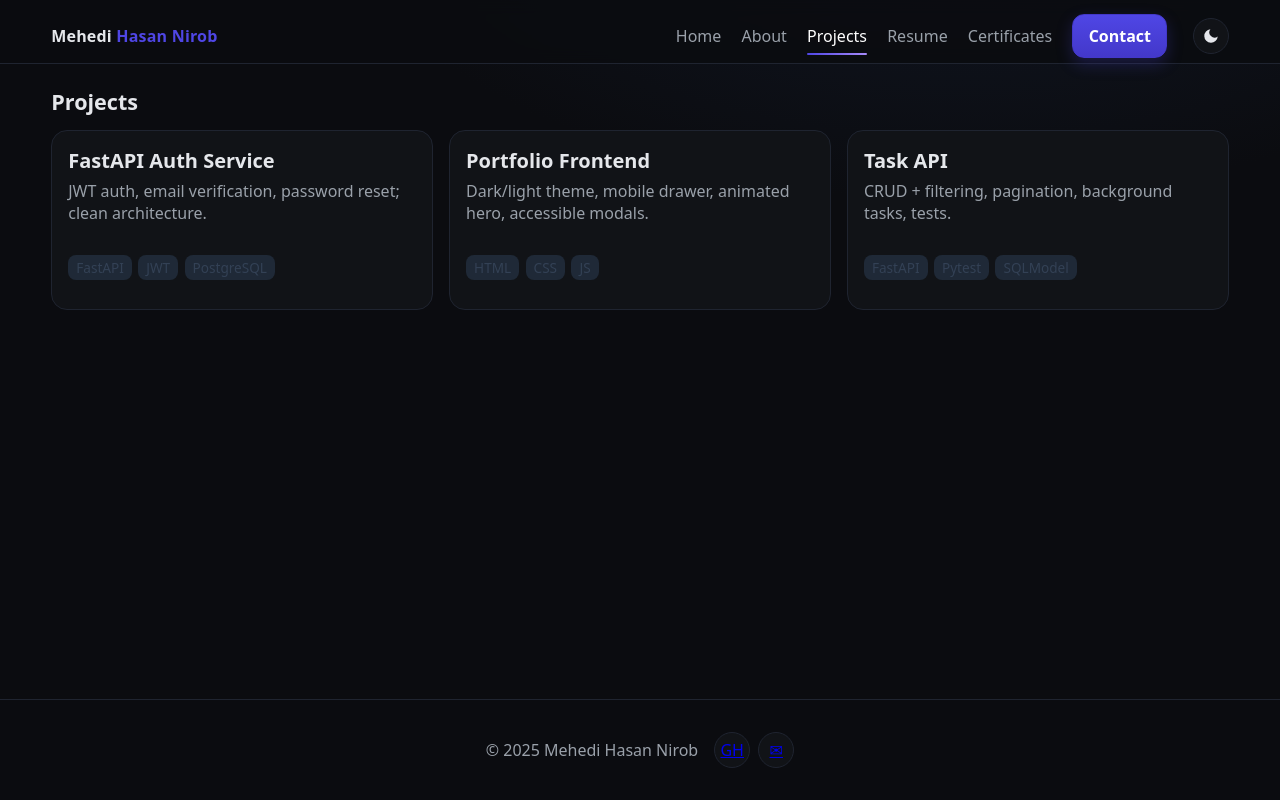
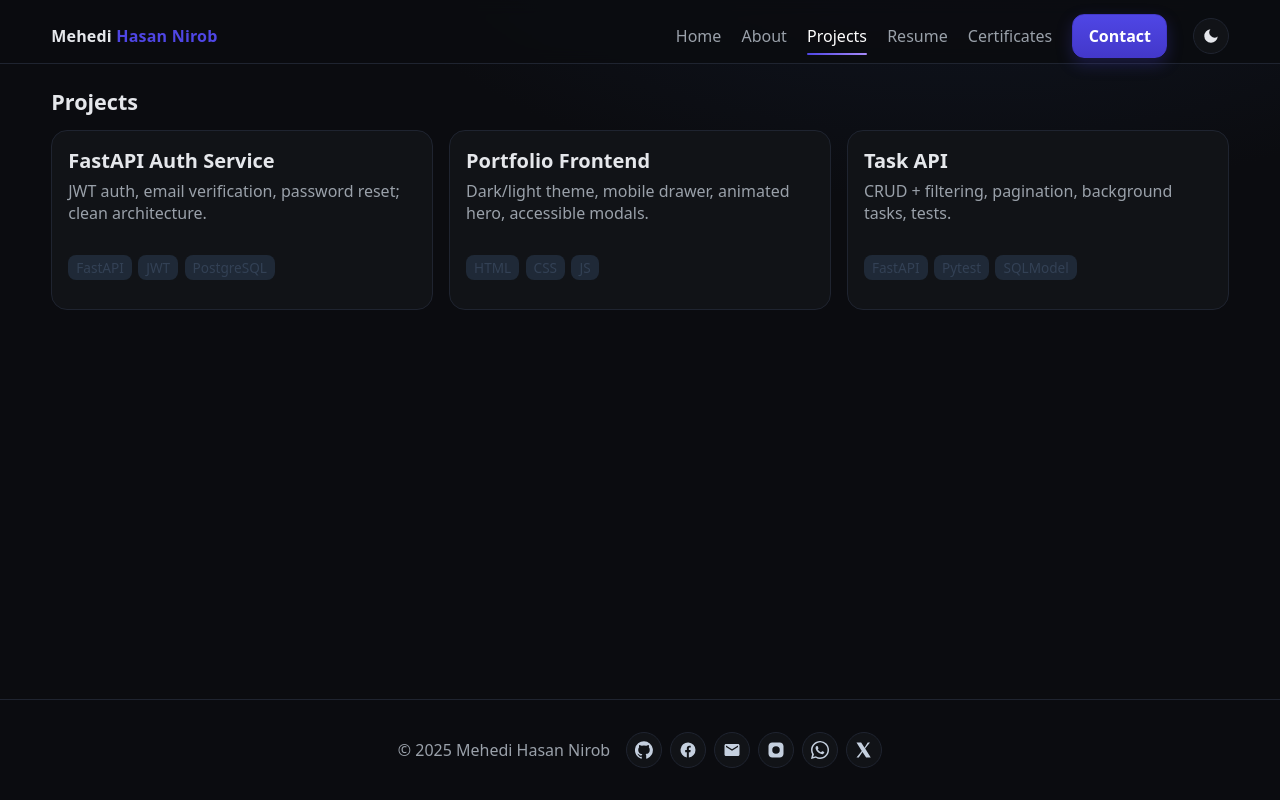
Before and after one commit to Nirob-0812/nirob-0812.github.io, a plain HTML site: page projects.html in a window 1280 px wide. Drawn offline with Linux system fonts and the light colour scheme.

Commit message:
Update projects.html

```diff
--- a/projects.html
+++ b/projects.html
@@ -54,14 +54,55 @@
     </section>
   </main>
 
-  <footer class="site-footer">
-    <div class="container footer-grid">
-      <div class="copyright">© <span id="year"></span> Mehedi Hasan Nirob</div>
-      <div class="socials">
-        <a href="https://github.com/Nirob-0812" target="_blank" rel="noopener">GH</a>
-        <a href="mailto:mehedihasannirobcsediu@gmail.com">✉</a>
-      </div>
-    </div>
-  </footer>
+<footer class="site-footer">
+  <div class="container footer-grid">
+    <div class="copyright">© <span id="year"></span> Mehedi Hasan Nirob</div>
+
+    <nav class="socials" aria-label="Social links">
+      <!-- GitHub -->
+      <a href="https://github.com/Nirob-0812" aria-label="GitHub" target="_blank" rel="noopener">
+        <svg viewBox="0 0 24 24" role="img" aria-hidden="true">
+          <path d="M12 .296A12 12 0 0 0 8.21 23.7c.6.11.82-.26.82-.58 0-.29-.01-1.06-.02-2.08-3.34.73-4.04-1.61-4.04-1.61-.55-1.39-1.34-1.76-1.34-1.76-1.09-.75.08-.74.08-.74 1.2.08 1.83 1.23 1.83 1.23 1.07 1.83 2.8 1.3 3.49.99.11-.78.42-1.3.76-1.6-2.67-.3-5.47-1.34-5.47-5.95 0-1.31.47-2.38 1.23-3.22-.12-.3-.53-1.5.12-3.12 0 0 1.01-.32 3.3 1.23a11.5 11.5 0 0 1 6 0c2.28-1.55 3.3-1.23 3.3-1.23.65 1.62.24 2.82.12 3.12.77.84 1.23 1.9 1.23 3.22 0 4.62-2.8 5.64-5.48 5.94.43.37.81 1.1.81 2.23 0 1.61-.01 2.9-.01 3.29 0 .32.22.7.83.58A12 12 0 0 0 12 .296z"/>
+        </svg>
+      </a>
+
+      <!-- Facebook -->
+      <a href="https://facebook.com/nirob0812" aria-label="Facebook" target="_blank" rel="noopener">
+        <svg viewBox="0 0 24 24" aria-hidden="true">
+          <path d="M22 12a10 10 0 1 0-11.56 9.9v-7h-2.2V12h2.2V9.8c0-2.17 1.29-3.37 3.27-3.37.95 0 1.95.17 1.95.17v2.15h-1.1c-1.08 0-1.42.67-1.42 1.36V12h2.42l-.39 2.9h-2.03v7A10 10 0 0 0 22 12z"/>
+        </svg>
+      </a>
+
+      <!-- Email -->
+      <a href="mailto:mehedihasannirobcsediu@gmail.com" aria-label="Email">
+        <svg viewBox="0 0 24 24" aria-hidden="true">
+          <path d="M20 4H4c-1.1 0-2 .9-2 2v12c0 1.1.9 2 2 2h16c1.1 0 2-.9 2-2V6c0-1.1-.9-2-2-2zM20 8l-8 5L4 8V6l8 5 8-5v2z"/>
+        </svg>
+      </a>
+
+      <!-- Instagram -->
+      <a href="https://www.instagram.com/mehedihasannirob0812/" aria-label="Instagram" target="_blank" rel="noopener">
+        <svg viewBox="0 0 24 24" aria-hidden="true">
+          <path d="M7 2h10c2.76 0 5 2.24 5 5v10c0 2.76-2.24 5-5 5H7c-2.76 0-5-2.24-5-5V7c0-2.76 2.24-5 5-5zm5 5a5 5 0 100 10 5 5 0 000-10z"/>
+          <circle cx="18.5" cy="5.5" r="1.5"/>
+        </svg>
+      </a>
+
+      <!-- WhatsApp -->
+      <a href="https://wa.me/8801736121659" aria-label="WhatsApp" target="_blank" rel="noopener">
+        <svg viewBox="0 0 24 24" aria-hidden="true">
+          <path d="M20.52 3.48A11.77 11.77 0 0012 0C5.37 0 0 5.37 0 12c0 2.11.55 4.08 1.5 5.82L0 24l6.37-1.67A11.95 11.95 0 0012 24c6.63 0 12-5.37 12-12 0-3.19-1.24-6.19-3.48-8.52zM12 22a9.94 9.94 0 01-5.07-1.39l-.36-.21-3.78 1L4 17.7l-.24-.39A9.96 9.96 0 1122 12c0 5.52-4.48 10-10 10zm5.24-7.54c-.29-.15-1.71-.84-1.98-.94-.27-.1-.46-.14-.65.15-.2.29-.75.94-.92 1.13-.17.19-.34.22-.63.08-.29-.15-1.23-.45-2.34-1.43-.86-.77-1.44-1.72-1.61-2.01-.17-.29-.02-.45.13-.59.14-.14.29-.34.43-.52.14-.18.19-.3.29-.5.1-.19.05-.37-.02-.52-.07-.15-.65-1.56-.89-2.14-.23-.56-.47-.48-.65-.49l-.56-.01c-.19 0-.5.07-.76.37-.26.29-1 1-1 2.44 0 1.44 1.02 2.83 1.16 3.02.14.19 2 3.06 4.85 4.29.68.29 1.21.46 1.62.59.68.22 1.3.19 1.79.12.55-.08 1.71-.7 1.95-1.38.24-.68.24-1.26.17-1.38-.07-.12-.27-.19-.56-.34z"/>
+        </svg>
+      </a>
+
+      <!-- X / Twitter -->
+      <a href="https://x.com/mhnirob0812" aria-label="X (Twitter)" target="_blank" rel="noopener">
+        <svg viewBox="0 0 24 24" aria-hidden="true">
+          <path d="M16.98 2H20l-6.5 8.09L21 22h-6.2l-4.84-7.35L5 22H2l7.03-8.66L2 2h6.2l4.5 6.84L16.98 2z"/>
+        </svg>
+      </a>
+    </nav>
+  </div>
+</footer>
 </body>
 </html>
```
